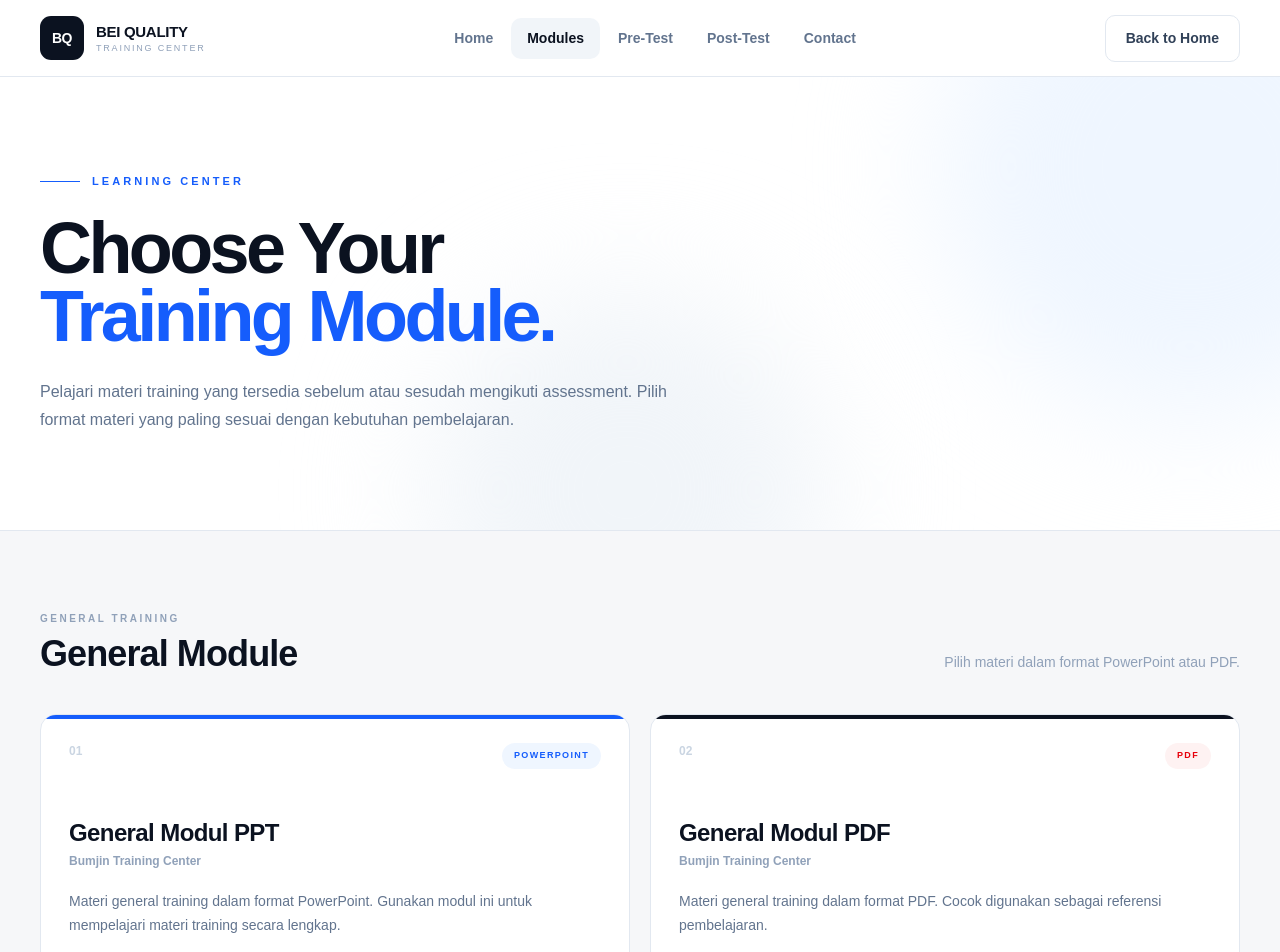
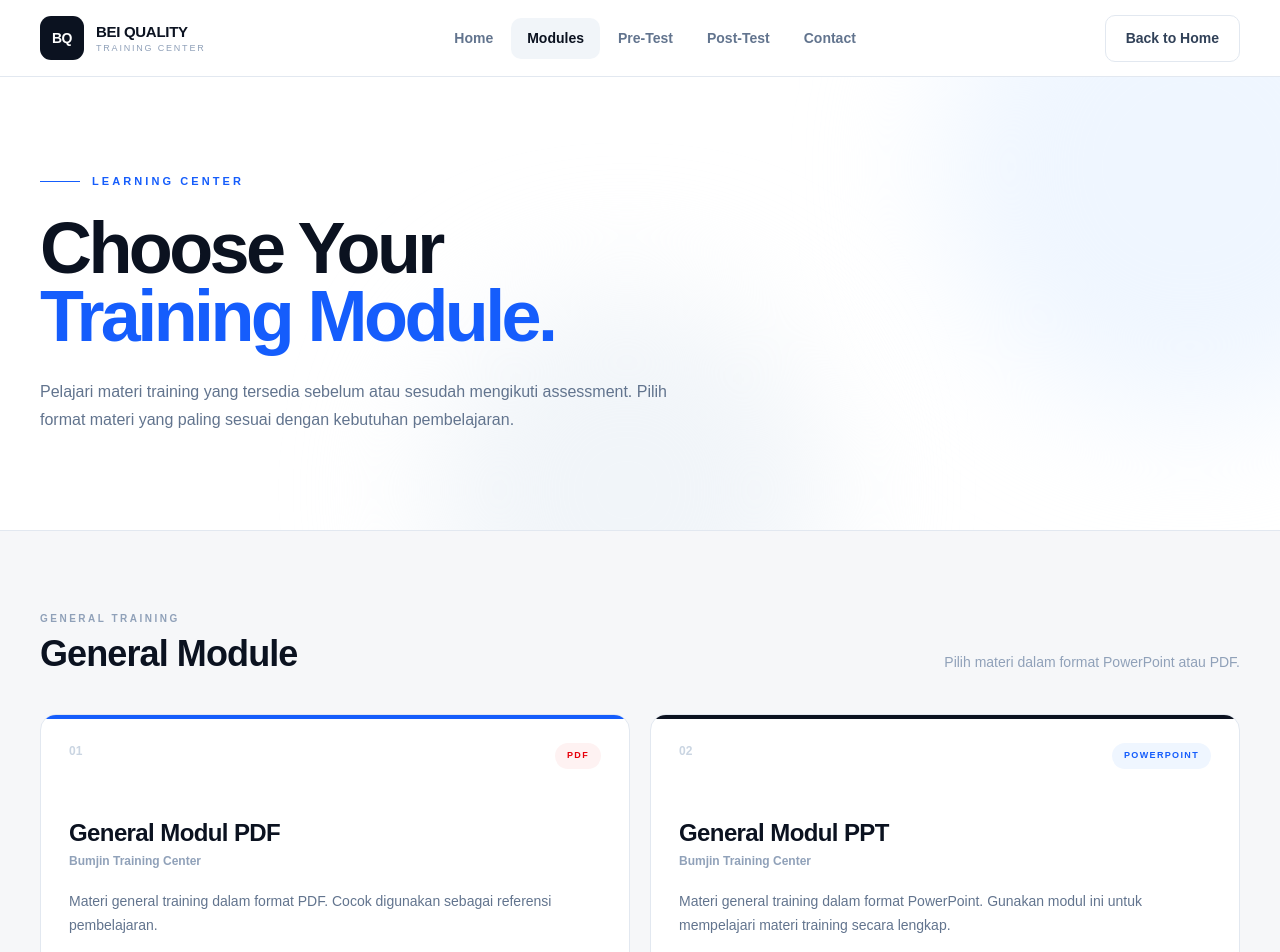
Before and after one commit to robysunjaya20/bei-quality-training, a Next.js app: page /modules in a window 1280 px wide. Shown: the top 952 px of the page. Built offline with nearby package versions, Linux system fonts and the light colour scheme.

Commit message:
Ubah urutan modul

```diff
--- a/src/app/modules/page.tsx
+++ b/src/app/modules/page.tsx
@@ -5,22 +5,22 @@ import PageAnimations from "@/components/PageAnimations";
 const modules = [
   {
     number: "01",
+    title: "General Modul PDF",
+    subtitle: "Bumjin Training Center",
+    description:
+    "Materi general training dalam format PDF. Cocok digunakan sebagai referensi pembelajaran.",
+    type: "PDF",
+    href: "https://drive.google.com/file/d/1ovkSgJlwO_dfEjO2z0W3iNJc0WKY5KN7/view?usp=sharing",
+    accent: "blue",
+  },
+  {
+    number: "02",
     title: "General Modul PPT",
     subtitle: "Bumjin Training Center",
     description:
       "Materi general training dalam format PowerPoint. Gunakan modul ini untuk mempelajari materi training secara lengkap.",
     type: "POWERPOINT",
     href: "https://docs.google.com/presentation/d/1A6xwxKWrAKagAyeei9QCt5LxAP2cPjvR/edit?usp=sharing&ouid=100055124284914090025&rtpof=true&sd=true",
-    accent: "blue",
-  },
-  {
-    number: "02",
-    title: "General Modul PDF",
-    subtitle: "Bumjin Training Center",
-    description:
-      "Materi general training dalam format PDF. Cocok digunakan sebagai referensi pembelajaran.",
-    type: "PDF",
-    href: "https://drive.google.com/file/d/1ovkSgJlwO_dfEjO2z0W3iNJc0WKY5KN7/view?usp=sharing",
     accent: "dark",
   },
   {
```
